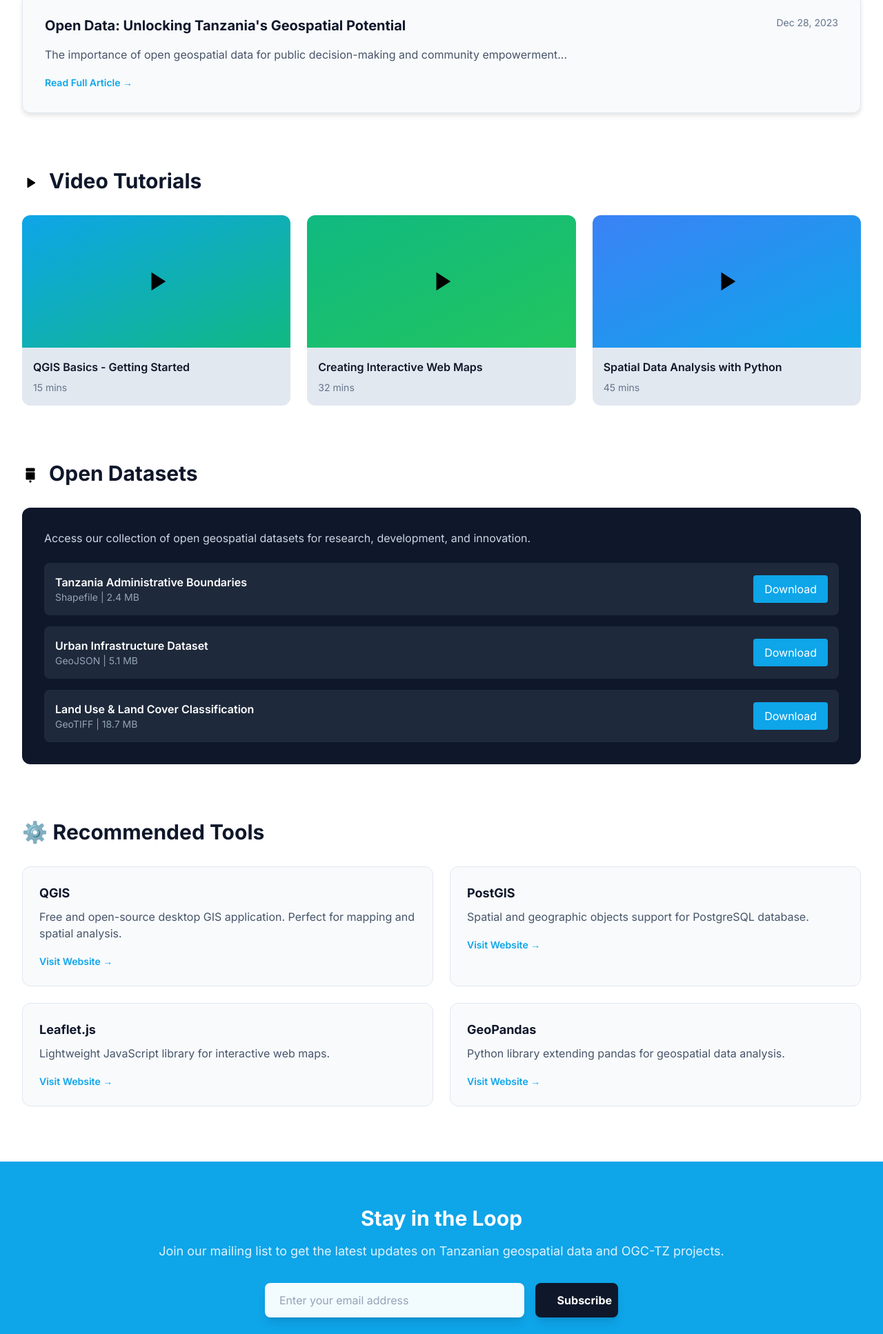
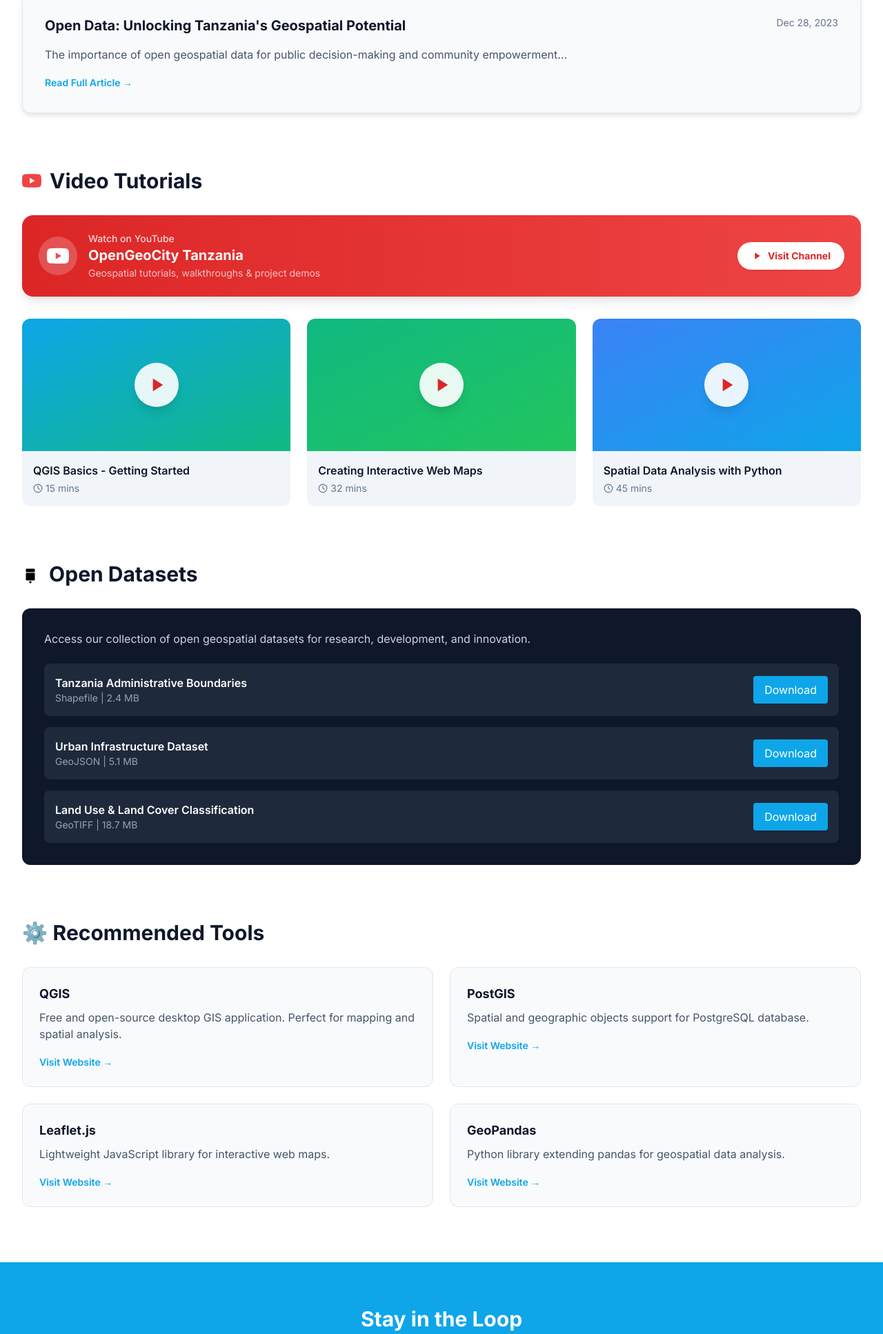
Before and after one commit to OpenGeoCity-Tanzania/OGCTZ_Website, a Flask app: page /resources in a window 1280 px wide. Shown: the part 1443-3377 px from the top of the page at 69% size. Run offline with Flask 3, Linux system fonts and the light colour scheme; some libraries are stand-ins or nearby versions.

Commit message:
Add YouTube channel banner and links to Video Tutorials section

```diff
--- a/templates/resources.html
+++ b/templates/resources.html
@@ -101,42 +101,86 @@
 
         <!-- Video Tutorials -->
         <div class="mb-20">
-            <h2 class="text-3xl font-bold text-brand-dark dark:text-white mb-8">
-                <svg class="icon inline-block h-6 w-6 mr-2" viewBox="0 0 24 24" fill="currentColor" aria-hidden="true">
-                    <path d="M8 5v14l11-7L8 5z"/>
+            <h2 class="text-3xl font-bold text-brand-dark dark:text-white mb-8 flex items-center gap-3">
+                <svg class="h-7 w-7 text-red-500" viewBox="0 0 24 24" fill="currentColor" aria-hidden="true">
+                    <path d="M23.498 6.186a3.016 3.016 0 00-2.122-2.136C19.505 3.545 12 3.545 12 3.545s-7.505 0-9.377.505A3.017 3.017 0 00.502 6.186C0 8.07 0 12 0 12s0 3.93.502 5.814a3.016 3.016 0 002.122 2.136c1.871.505 9.376.505 9.376.505s7.505 0 9.377-.505a3.015 3.015 0 002.122-2.136C24 15.93 24 12 24 12s0-3.93-.502-5.814zM9.545 15.568V8.432L15.818 12l-6.273 3.568z"/>
                 </svg>
                 Video Tutorials
             </h2>
+
+            <!-- YouTube Channel Banner -->
+            <a href="https://www.youtube.com/channel/YOUR_CHANNEL_ID" target="_blank" rel="noopener noreferrer"
+               class="flex flex-col sm:flex-row items-center justify-between gap-4 bg-gradient-to-r from-red-600 to-red-500 rounded-2xl p-6 mb-8 group hover:from-red-700 hover:to-red-600 transition-all duration-300 shadow-lg hover:shadow-red-500/30">
+                <div class="flex items-center gap-4">
+                    <div class="bg-white/20 rounded-full p-3 group-hover:scale-110 transition-transform duration-300">
+                        <svg class="h-8 w-8 text-white" viewBox="0 0 24 24" fill="currentColor">
+                            <path d="M23.498 6.186a3.016 3.016 0 00-2.122-2.136C19.505 3.545 12 3.545 12 3.545s-7.505 0-9.377.505A3.017 3.017 0 00.502 6.186C0 8.07 0 12 0 12s0 3.93.502 5.814a3.016 3.016 0 002.122 2.136c1.871.505 9.376.505 9.376.505s7.505 0 9.377-.505a3.015 3.015 0 002.122-2.136C24 15.93 24 12 24 12s0-3.93-.502-5.814zM9.545 15.568V8.432L15.818 12l-6.273 3.568z"/>
+                        </svg>
+                    </div>
+                    <div>
+                        <p class="text-white/80 text-sm font-medium">Watch on YouTube</p>
+                        <h3 class="text-white font-bold text-xl">OpenGeoCity Tanzania</h3>
+                        <p class="text-white/70 text-sm mt-0.5">Geospatial tutorials, walkthroughs &amp; project demos</p>
+                    </div>
+                </div>
+                <span class="flex-shrink-0 flex items-center gap-2 bg-white text-red-600 font-bold px-5 py-2.5 rounded-full text-sm group-hover:bg-red-50 transition shadow">
+                    <svg class="h-4 w-4" viewBox="0 0 24 24" fill="currentColor"><path d="M8 5v14l11-7L8 5z"/></svg>
+                    Visit Channel
+                </span>
+            </a>
+
+            <!-- Video Cards -->
             <div class="grid md:grid-cols-3 gap-6">
-                <div class="bg-slate-200 dark:bg-slate-800 rounded-xl overflow-hidden group cursor-pointer">
-                    <div class="relative h-48 bg-gradient-to-br from-brand-primary to-brand-accent flex items-center justify-center text-5xl group-hover:scale-105 transition">
-                        <svg class="icon h-10 w-10 text-white" viewBox="0 0 24 24" fill="currentColor" aria-hidden="true"><path d="M8 5v14l11-7L8 5z"/></svg>
+                <a href="https://www.youtube.com/channel/YOUR_CHANNEL_ID" target="_blank" rel="noopener noreferrer"
+                   class="bg-slate-100 dark:bg-slate-800 rounded-xl overflow-hidden group hover:shadow-xl transition-all duration-300 hover:-translate-y-1">
+                    <div class="relative h-48 bg-gradient-to-br from-brand-primary to-brand-accent flex items-center justify-center overflow-hidden">
+                        <div class="absolute inset-0 bg-black/0 group-hover:bg-black/20 transition-colors duration-300"></div>
+                        <div class="bg-white/90 group-hover:scale-110 transition-transform duration-300 rounded-full p-4 shadow-lg">
+                            <svg class="h-8 w-8 text-red-600" viewBox="0 0 24 24" fill="currentColor"><path d="M8 5v14l11-7L8 5z"/></svg>
+                        </div>
                     </div>
                     <div class="p-4">
-                        <h4 class="font-semibold text-brand-dark dark:text-white">QGIS Basics - Getting Started</h4>
-                        <p class="text-sm text-slate-500 dark:text-slate-400 mt-2">15 mins</p>
+                        <h4 class="font-semibold text-brand-dark dark:text-white group-hover:text-red-500 transition-colors">QGIS Basics - Getting Started</h4>
+                        <p class="text-sm text-slate-500 dark:text-slate-400 mt-1 flex items-center gap-1">
+                            <svg class="h-3.5 w-3.5" fill="none" viewBox="0 0 24 24" stroke="currentColor" stroke-width="2"><circle cx="12" cy="12" r="10"/><path stroke-linecap="round" d="M12 6v6l4 2"/></svg>
+                            15 mins
+                        </p>
                     </div>
-                </div>
+                </a>
 
-                <div class="bg-slate-200 dark:bg-slate-800 rounded-xl overflow-hidden group cursor-pointer">
-                    <div class="relative h-48 bg-gradient-to-br from-brand-accent to-green-500 flex items-center justify-center text-5xl group-hover:scale-105 transition">
-                        <svg class="icon h-10 w-10 text-white" viewBox="0 0 24 24" fill="currentColor" aria-hidden="true"><path d="M8 5v14l11-7L8 5z"/></svg>
+                <a href="https://www.youtube.com/channel/YOUR_CHANNEL_ID" target="_blank" rel="noopener noreferrer"
+                   class="bg-slate-100 dark:bg-slate-800 rounded-xl overflow-hidden group hover:shadow-xl transition-all duration-300 hover:-translate-y-1">
+                    <div class="relative h-48 bg-gradient-to-br from-brand-accent to-green-500 flex items-center justify-center overflow-hidden">
+                        <div class="absolute inset-0 bg-black/0 group-hover:bg-black/20 transition-colors duration-300"></div>
+                        <div class="bg-white/90 group-hover:scale-110 transition-transform duration-300 rounded-full p-4 shadow-lg">
+                            <svg class="h-8 w-8 text-red-600" viewBox="0 0 24 24" fill="currentColor"><path d="M8 5v14l11-7L8 5z"/></svg>
+                        </div>
                     </div>
                     <div class="p-4">
-                        <h4 class="font-semibold text-brand-dark dark:text-white">Creating Interactive Web Maps</h4>
-                        <p class="text-sm text-slate-500 dark:text-slate-400 mt-2">32 mins</p>
+                        <h4 class="font-semibold text-brand-dark dark:text-white group-hover:text-red-500 transition-colors">Creating Interactive Web Maps</h4>
+                        <p class="text-sm text-slate-500 dark:text-slate-400 mt-1 flex items-center gap-1">
+                            <svg class="h-3.5 w-3.5" fill="none" viewBox="0 0 24 24" stroke="currentColor" stroke-width="2"><circle cx="12" cy="12" r="10"/><path stroke-linecap="round" d="M12 6v6l4 2"/></svg>
+                            32 mins
+                        </p>
                     </div>
-                </div>
+                </a>
 
-                <div class="bg-slate-200 dark:bg-slate-800 rounded-xl overflow-hidden group cursor-pointer">
-                    <div class="relative h-48 bg-gradient-to-br from-blue-500 to-brand-primary flex items-center justify-center text-5xl group-hover:scale-105 transition">
-                        <svg class="icon h-10 w-10 text-white" viewBox="0 0 24 24" fill="currentColor" aria-hidden="true"><path d="M8 5v14l11-7L8 5z"/></svg>
+                <a href="https://www.youtube.com/channel/YOUR_CHANNEL_ID" target="_blank" rel="noopener noreferrer"
+                   class="bg-slate-100 dark:bg-slate-800 rounded-xl overflow-hidden group hover:shadow-xl transition-all duration-300 hover:-translate-y-1">
+                    <div class="relative h-48 bg-gradient-to-br from-blue-500 to-brand-primary flex items-center justify-center overflow-hidden">
+                        <div class="absolute inset-0 bg-black/0 group-hover:bg-black/20 transition-colors duration-300"></div>
+                        <div class="bg-white/90 group-hover:scale-110 transition-transform duration-300 rounded-full p-4 shadow-lg">
+                            <svg class="h-8 w-8 text-red-600" viewBox="0 0 24 24" fill="currentColor"><path d="M8 5v14l11-7L8 5z"/></svg>
+                        </div>
                     </div>
                     <div class="p-4">
-                        <h4 class="font-semibold text-brand-dark dark:text-white">Spatial Data Analysis with Python</h4>
-                        <p class="text-sm text-slate-500 dark:text-slate-400 mt-2">45 mins</p>
+                        <h4 class="font-semibold text-brand-dark dark:text-white group-hover:text-red-500 transition-colors">Spatial Data Analysis with Python</h4>
+                        <p class="text-sm text-slate-500 dark:text-slate-400 mt-1 flex items-center gap-1">
+                            <svg class="h-3.5 w-3.5" fill="none" viewBox="0 0 24 24" stroke="currentColor" stroke-width="2"><circle cx="12" cy="12" r="10"/><path stroke-linecap="round" d="M12 6v6l4 2"/></svg>
+                            45 mins
+                        </p>
                     </div>
-                </div>
+                </a>
             </div>
         </div>
 
```
